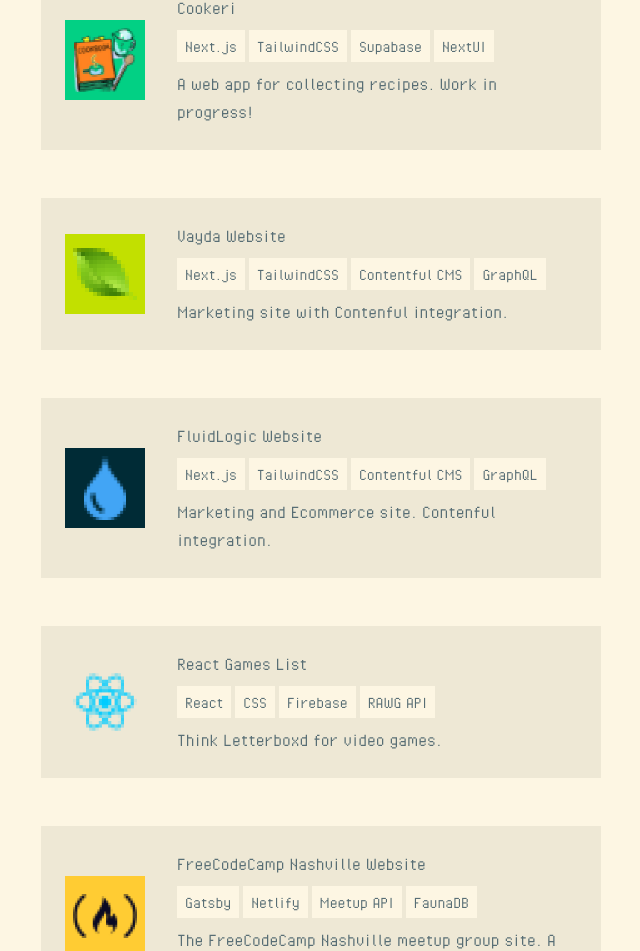
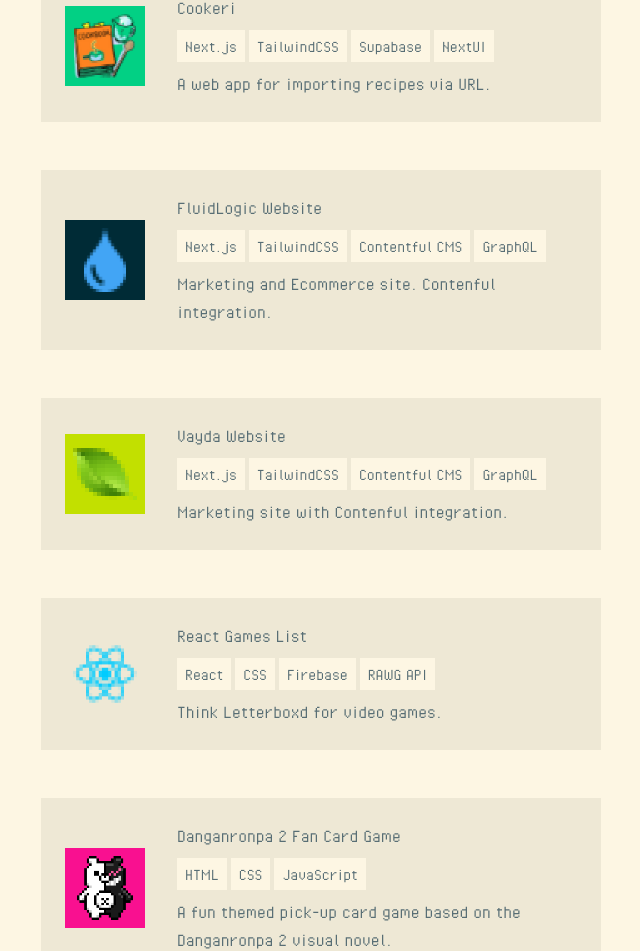
Before and after one commit to rjfuhrman42/portfolio-v3, a Next.js app: page / in a window 1280 px wide. Shown: the part 1846-2797 px from the top of the page, without its empty margins (319-959 px from the left). Built offline with nearby package versions, Linux system fonts and the light colour scheme.

Commit message:
chore: remove fcc project, update order, descriptions

```diff
--- a/app/page.tsx
+++ b/app/page.tsx
@@ -9,11 +9,19 @@
   const projectEntries = [
     {
       title: "Cookeri",
-      description: "A web app for collecting recipes. Work in progress!",
+      description: "A web app for importing recipes via URL.",
       image: "/cookbook.png",
       technologies: ["Next.js", "TailwindCSS", "Supabase", "NextUI"],
       accentColor: "bg-cookeri-green",
       url: "https://cookeri.vercel.app/",
+    },
+    {
+      title: "FluidLogic Website",
+      description: "Marketing and Ecommerce site. Contenful integration.",
+      image: "/water-drop-icon.webp",
+      technologies: ["Next.js", "TailwindCSS", "Contentful CMS", "GraphQL"],
+      accentColor: "bg-darkest-blue",
+      url: "https://www.fluidlogic.com/",
     },
     {
       title: "Vayda Website",
@@ -22,14 +30,6 @@
       technologies: ["Next.js", "TailwindCSS", "Contentful CMS", "GraphQL"],
       accentColor: "bg-accent-green",
       url: "https://www.vayda.com/",
-    },
-    {
-      title: "FluidLogic Website",
-      description: "Marketing and Ecommerce site. Contenful integration.",
-      image: "/water-drop-icon.webp",
-      technologies: ["Next.js", "TailwindCSS", "Contentful CMS", "GraphQL"],
-      accentColor: "bg-darkest-blue",
-      url: "https://www.fluidlogic.com/",
     },
     // {
     //   title: "COVID School Data Hub",
@@ -48,15 +48,15 @@
       accentColor: "bg-tan",
       url: "https://react-games-list.web.app/",
     },
-    {
-      title: "FreeCodeCamp Nashville Website",
-      description:
-        "The FreeCodeCamp Nashville meetup group site. A hub for events and would-be members.",
-      image: "/fcc_secondary_small.png",
-      technologies: ["Gatsby", "Netlify", "Meetup API", "FaunaDB"],
-      accentColor: "bg-accent-yellow",
-      url: "https://www.nashvillefcc.com/",
-    },
+    // {
+    //   title: "FreeCodeCamp Nashville Website",
+    //   description:
+    //     "The FreeCodeCamp Nashville meetup group site. A hub for events and would-be members.",
+    //   image: "/fcc_secondary_small.png",
+    //   technologies: ["Gatsby", "Netlify", "Meetup API", "FaunaDB"],
+    //   accentColor: "bg-accent-yellow",
+    //   url: "https://www.nashvillefcc.com/",
+    // },
     {
       title: "Danganronpa 2 Fan Card Game",
       description:
```
